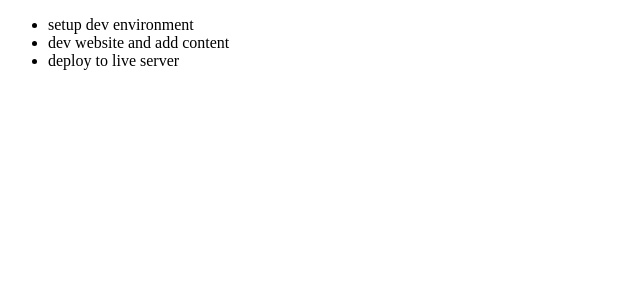
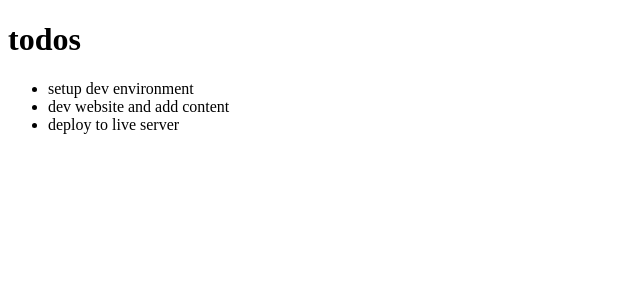
Before and after one commit to kayej22/react-todo-app, a React (Create React App) app: page / in a window 1280 px wide. Shown: the top 300 px of the page, without its empty margins (0-640 px from the left). Built offline with nearby package versions, Linux system fonts and the light colour scheme.

Commit message:
updating container

```diff
--- a/src/components/TodoContainer.js
+++ b/src/components/TodoContainer.js
@@ -1,3 +1,4 @@
+import Header from "./Header"
 import React from "react"
 import TodosList from "./TodoList"
 
@@ -26,6 +27,7 @@ class TodoContainer extends React.Component {
   render () {
     return (
       <div>
+        <Header />
         <TodosList todos={this.state.todos} />
       </div>
     );
```
